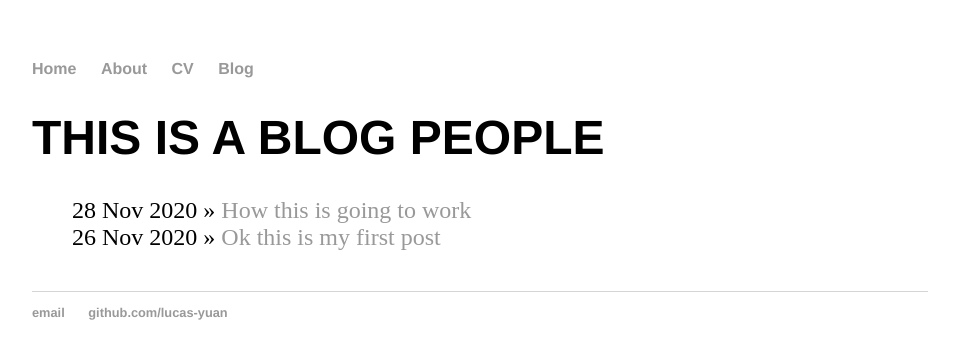
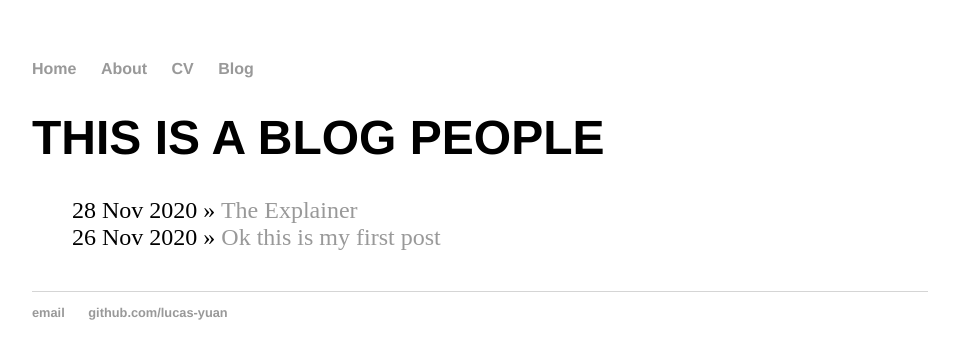
Before and after one commit to lucas-yuan/lucas-yuan.github.io, a Jekyll site: the page built from blog/index.html, in a window 1280 px wide. Shown: the top 359 px of the page, without its empty margins (160-1119 px from the left). Built offline with Jekyll 4.4.1, drawn with Linux system fonts in a browser that asks for light colours.

Commit message:
Update 2020-11-28-The-Explainer.md

```diff
--- a/_posts/2020-11-28-The-Explainer.md
+++ b/_posts/2020-11-28-The-Explainer.md
@@ -1,7 +1,7 @@
 ---
 layout: post
-title: "How this is going to work"
+title: "The Explainer"
 date: 2020-11-28
 ---
 
-  Ok, so this blog is basically a webcomic, but for stories.  Every week or so(hopefully more), there's gonna be a new "episode", which will be a section of a story about the length of a chapter.  Who knows how many episodes make up a "season", a large part of the overarching storyline.  The formatting will be like this S#E#:(a storyline name).  Hope you enjoy!
+Ok, so this blog is basically a webcomic, but for stories.  Every week or so(hopefully more), there's gonna be a new "episode", which will be a section of a story about the length of a chapter.  Who knows how many episodes make up a "season", a large part of the overarching storyline.  The formatting will be like this S#E#:(a storyline name).  Hope you enjoy!
```
